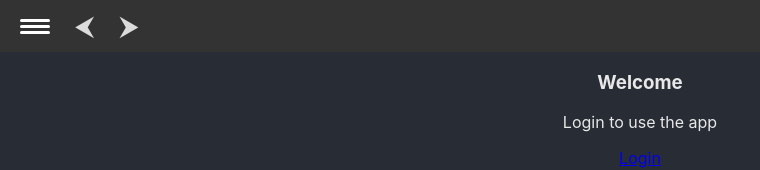
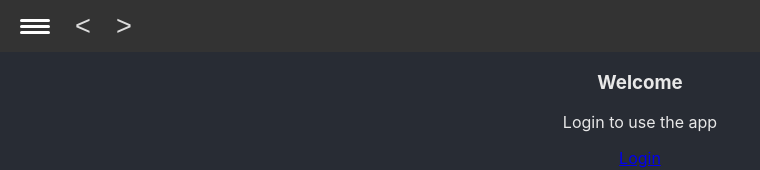
Before and after one commit to oskarnordborg/Up-To-Me, a React (Create React App) app in the folder frontend/: page / in a window 1280 px wide. Shown: the top 170 px of the page, without its empty margins (0-760 px from the left). Built offline with nearby package versions, Linux system fonts and the light colour scheme; no server answers.

Commit message:
fix: arrows

```diff
--- a/frontend/src/Navbar.js
+++ b/frontend/src/Navbar.js
@@ -35,10 +35,10 @@ class Navbar extends React.Component {
           <div className="bar"></div>
         </div>
         <button className="navigation-button" onClick={this.goBack}>
-          <span>&#11164;</span>
+          {"<"}
         </button>
         <button className="navigation-button" onClick={this.goForward}>
-          <span>&#11166;</span>
+          {">"}
         </button>
         <ul className="nav-links">
           {userId ? (
```
